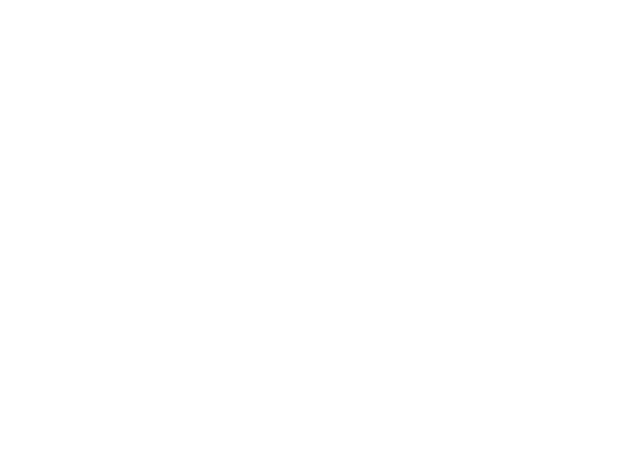
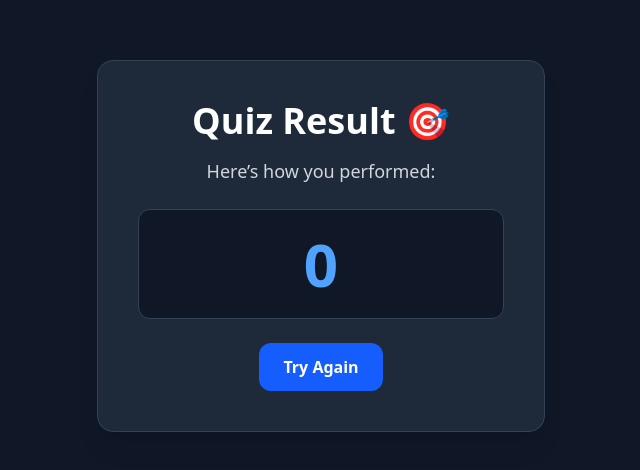
Before and after one commit to The-Vipi14/Quiz, a React (Vite) app in the folder Quiz_UI/: page /result in a window 1280 px wide. Before the commit this address had no page. Shown: the part 154-624 px from the top of the page, without its empty margins (319-959 px from the left). Built offline with nearby package versions, Linux system fonts and the light colour scheme.

Commit message:
Score evaluted and showing at result page

```diff
--- a/Quiz_UI/src/App.jsx
+++ b/Quiz_UI/src/App.jsx
@@ -7,6 +7,7 @@ import {
 import Home from "./pages/Home";
 import Subject from "./pages/Subject";
 import Qus from "./pages/Qus";
+import Result from "./components/Result";
 
 const App = () => {
   return (
@@ -18,6 +19,7 @@ const App = () => {
             <Route path="/" element={<Home />} />
             <Route path="/technology" element={<Subject />} />
             <Route path="/qus/:tech" element={<Qus />} />
+            <Route path="/result" element={<Result/>}/>
           </Routes>
         </BrowserRouter>
       </AnswerContextProvider>
--- a/Quiz_UI/src/components/QusComp.jsx
+++ b/Quiz_UI/src/components/QusComp.jsx
@@ -2,11 +2,10 @@ import { useEffect, useState, useContext } from "react";
 import { AnswersContext } from "../context/AnswersContext";
 
 const QusComp = ({ qus }) => {
-
   const { rightAnswers, setRightAnswers, checkedAnswer, setCheckedAnswer } =
     useContext(AnswersContext);
   const [selectedAnswer, setSelectedAnswer] = useState([]);
-  const [newAns, setNewAns] = useState({});
+  const [newAns, setNewAns] = useState(null);
 
   useEffect(() => {
     const answers = qus.map((ans) => {
@@ -16,7 +15,8 @@ const QusComp = ({ qus }) => {
   }, []);
 
   useEffect(() => {
-    if (newAns.length == 0) return;
+    // if (newAns.length == 0) return;
+    if(!newAns) return
     setCheckedAnswer((pre) =>
       pre.some((a) => a.id === newAns.id)
         ? pre.map((a) => (a.id === newAns.id ? newAns : a))
--- a/Quiz_UI/src/components/Result.jsx
+++ b/Quiz_UI/src/components/Result.jsx
@@ -1,9 +1,29 @@
-import React from 'react'
+import { useContext } from "react";
+import { AnswersContext } from "../context/AnswersContext";
 
 const Result = () => {
+  const { score } = useContext(AnswersContext);
+
   return (
-    <div>Result</div>
-  )
-}
+    <div className="min-h-screen flex items-center justify-center bg-gray-900 px-4">
+      <div className="bg-gray-800 rounded-2xl shadow-xl p-10 max-w-md w-full text-center border border-gray-700">
+        <h1 className="text-4xl font-bold text-white mb-4">Quiz Result 🎯</h1>
 
-export default Result
+        <p className="text-gray-300 text-lg mb-6">Here’s how you performed:</p>
+
+        <div className="bg-gray-900 rounded-xl py-6 mb-6 border border-gray-700">
+          <span className="text-6xl font-extrabold text-blue-400">{score}</span>
+        </div>
+
+        <button
+          onClick={() => window.location.reload()}
+          className="px-6 py-3 rounded-xl bg-blue-600 hover:bg-blue-500 transition font-semibold text-white"
+        >
+          Try Again
+        </button>
+      </div>
+    </div>
+  );
+};
+
+export default Result;
--- a/Quiz_UI/src/context/AnswersContext.jsx
+++ b/Quiz_UI/src/context/AnswersContext.jsx
@@ -5,10 +5,17 @@ export const AnswersContext = createContext();
 export const AnswerContextProvider = ({ children }) => {
   const [rightAnswers, setRightAnswers] = useState([]);
   const [checkedAnswer, setCheckedAnswer] = useState([]);
-
+  const [score, setScore] = useState(0)
   return (
     <AnswersContext.Provider
-      value={{ rightAnswers, setRightAnswers, checkedAnswer, setCheckedAnswer }}
+      value={{
+        rightAnswers,
+        setRightAnswers,
+        checkedAnswer,
+        setCheckedAnswer,
+        score,
+        setScore
+      }}
     >
       {children}
     </AnswersContext.Provider>
--- a/Quiz_UI/src/pages/Qus.jsx
+++ b/Quiz_UI/src/pages/Qus.jsx
@@ -1,29 +1,63 @@
-import { useLocation, useParams } from "react-router-dom";
+import { useLocation, useParams, useNavigate } from "react-router-dom";
 import { quizData } from "../data/qus";
 import QusComp from "../components/QusComp";
+import { useContext, useState } from "react";
+import { AnswersContext } from "../context/AnswersContext";
 
 const Qus = () => {
   const { state } = useLocation();
   const { tech } = useParams();
+  const navigator = useNavigate();
+  const { rightAnswers, checkedAnswer, score, setScore } =
+    useContext(AnswersContext);
 
-  const calculateResult = () =>{
+  // const calculateResult = () => {
+  //   let scoreCount = 0;
+  //   console.log(rightAnswers);
+  //   console.log(checkedAnswer);
+  //   for (let i = 0; i < rightAnswers.length; i++) {
+  //     if (
+  //       rightAnswers[i].id === checkedAnswer[i]?.id &&
+  //       rightAnswers[i].ans === checkedAnswer[i]?.ans
+  //     ) {
+  //       scoreCount++;
+  //     }
+  //   }
+  //   setScore(scoreCount);
+  //   // console.log(score);
+  //   console.log(scoreCount);
+  // };
 
-  }
+  const calculateResult = () => {
+    let score = 0;
+
+    rightAnswers.forEach((r) => {
+      const userAns = checkedAnswer.find((c) => c.id === r.id);
+      if (userAns && userAns.ans === r.ans) {
+        score++;
+      }
+    });
+    setScore(score);
+    // console.log(score);
+    navigator("/result");
+  };
+
   return (
     <>
       <div className=" w-full bg-gradient-to-r from-black to-gray-900">
         {quizData.map(
-          (qus,index) =>
+          (qus, index) =>
             // short circuit evaluation performed
             qus.tech == state.tech && (
-              <div key={index}  className="w-full bg-gray-900 p-20 ">
-
+              <div key={index} className="w-full bg-gray-900 p-20 ">
                 <QusComp qus={qus.questions} />
 
-                <button className="h-20 w-40 bg-green-700  rounded-2xl cursor-pointer text-white text-2xl font-semibold active:bg-green-800"
-                onClick={()=>{
-                  calculateResult()
-                }}>
+                <button
+                  className="h-20 w-40 bg-green-700  rounded-2xl cursor-pointer text-white text-2xl font-semibold active:bg-green-800"
+                  onClick={() => {
+                    calculateResult();
+                  }}
+                >
                   submit
                 </button>
               </div>
```
